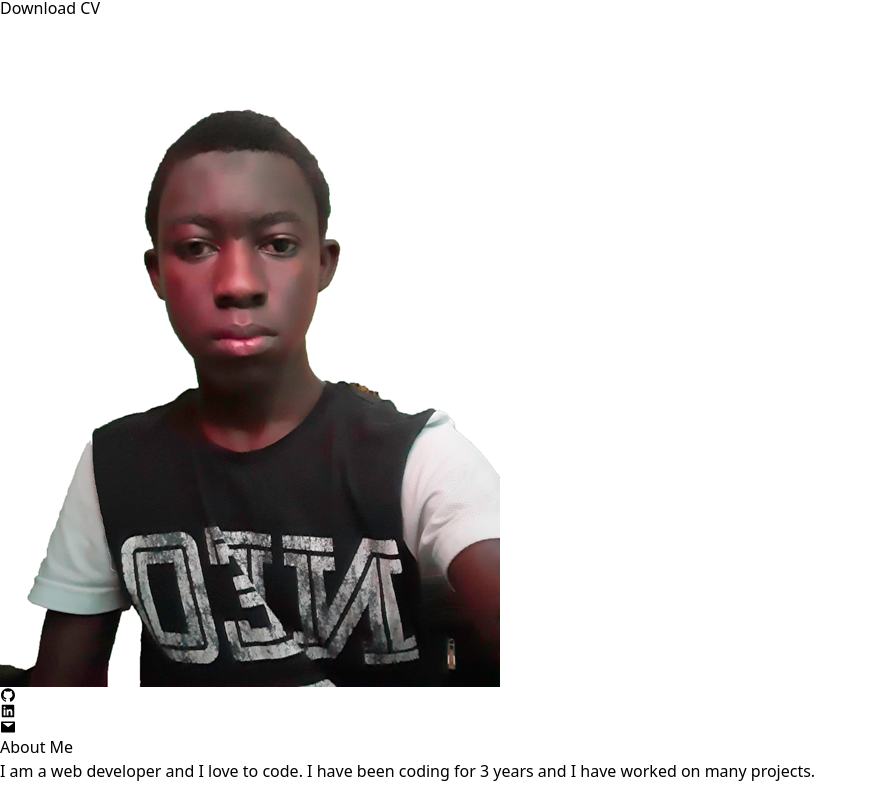
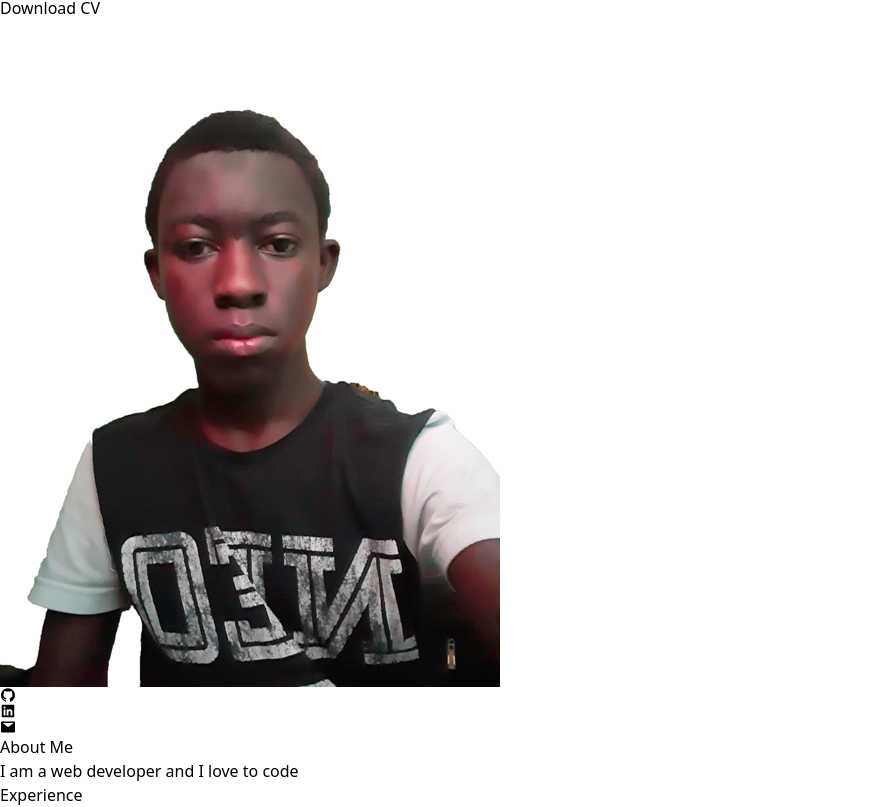
Before and after one commit to Amadou-Marong/my-updated-portfolio, a React (Vite) app: page / in a window 1280 px wide. Shown: the part 808-1615 px from the top of the page, without its empty margins (0-877 px from the left). Before the commit the page ends 1591 px from the top, so only its background shows below. Built offline with nearby package versions, Linux system fonts and the light colour scheme.

Commit message:
my portfolio

```diff
--- a/src/About.jsx
+++ b/src/About.jsx
@@ -1,10 +1,17 @@
 const About = () => {
     return (
-        <div>
-            <h1>About Me</h1>
-            <p>
-                I am a web developer and I love to code. I have been coding for 3 years and I have worked on many projects.
-            </p>
+        <div className="max-w-[1300px] md:h-[70vh] flex items-center justify-center mx-auto bg-blue-600">
+           <div className="flex flex-row gap-4">
+                <div>
+                    <h1>About Me</h1>
+                    <p>
+                        I am a web developer and I love to code
+                    </p>
+                </div>
+                <div>
+
+                </div>
+           </div>
         </div>
     );
 }
--- a/src/App.jsx
+++ b/src/App.jsx
@@ -1,4 +1,5 @@
 import About from "./About"
+import Experience from "./Experience"
 import Hero from "./Hero"
 import Navbar from "./Navbar"
 
@@ -9,6 +10,7 @@ function App() {
       <Navbar />
       <Hero />
       <About />
+      <Experience />
     </>
   )
 }
--- /dev/null
+++ b/src/Experience.jsx
@@ -0,0 +1,6 @@
+const Experience = () => {
+    return (
+        <h3>Experience</h3>
+    )
+}
+export default Experience
--- a/src/Hero.jsx
+++ b/src/Hero.jsx
@@ -3,7 +3,7 @@ import { AiFillLinkedin, AiFillGithub, AiFillMail } from 'react-icons/ai';
 import profile from './assets/img1.png'
 const Hero = () => {
   return (
-    <div className="my-7 md:my-0 max-w-[1300px] md:h-[70vh] mx-auto grid md:grid-cols-4 place-items-center">
+    <div className="my-7 md:my-0 max-w-[1300px] md:h-[100vh] mx-auto grid md:grid-cols-4 place-items-center">
       <div className='max-w-[400px] flex flex-row md:flex-col'>
         {/* <h1>Hi, I'm <span>Amadou Marong</span></h1> */}
         <p className="md:text-5xl sm:text-3xl text-xl tracking-tight mr-2">
```
Also changed, not shown: src/assets/img2.jpg (added).
